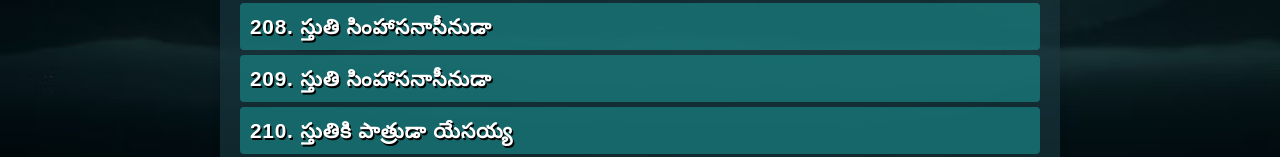
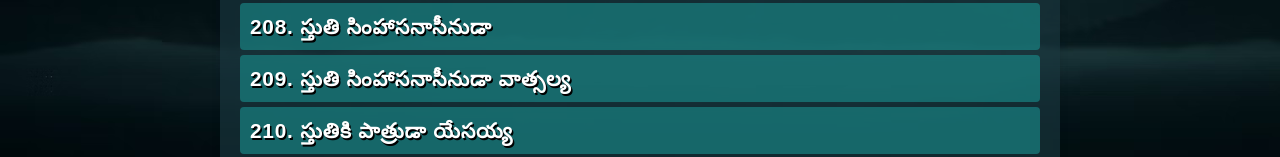
Before and after one commit to Jaisonno/Jlfgm, a plain HTML site: page index.html in a window 1280 px wide. Shown: the part 11136-11293 px from the top of the page. Drawn offline with Linux system fonts and the light colour scheme.

Commit message:
Update index.html

```diff
--- a/index.html
+++ b/index.html
@@ -1541,7 +1541,7 @@
          "lyrics": "యెహోవా దయాళుడు సర్వ శక్తిమంతుడు <br> ఆయన కృప నిత్యముండును (2) <br> ఆయనే బలవంతుడు  ఆయనే యుద్ధ వీరుడు (2) <br> యెహోవా నాకు తోడుండగా<br>  నాకు భయమే లేనే లేదు <br> యెహోవా నాకు తోడుండగా<br>  నాకు దిగులే లేనే లేదు <br> జైజై యేసు రాజా జయ యేసు రాజా (4) <br> || యెహోవా || <br> <br> 1. సేనా దయ్యమును <br>     పందులలోకి పంపిన వారాయనే <br>     మృతుడైన లాజరును <br>     మరణము నుండి లేపిన వారాయనే (2)         <br> || యెహోవా నాకు || <br> <br> 2. దావీదు వంశమును <br>    ఇల చిగురింప చేసిన వారాయనే <br>    విలువైన రక్షణలో <br>    నను కడ వరకు నడిపించు వారాయనే (2)          <br> || యెహోవా నాకు ||"
         },
         {
-         "title": "స్తుతి సింహాసనాసీనుడా",
+         "title": "స్తుతి సింహాసనాసీనుడా వాత్సల్య",
          "lyrics": "స్తుతి సింహాసనాసీనుడా <br> వాత్సల్య సంపన్నుడా (2) <br> పరవశించి పాడేదా నీ కృపను ప్రకటించేదా (2) <br> యేసయ్యా నా స్తుతి పాత్రుడా <br> స్తోత్రార్హుడా ఆరాధనా నీకే (2) <br> <br> 1. అక్షయ బీజం నాలోన నాటావు <br>    జీవ జలముల జల్లైకురిసావు (2) <br>    నీలో నా జీవితం విరబూసిన వనమాయెనె (2) <br>    యేసయ్యా నా స్తుతి పాత్రుడా <br>    స్తోత్రార్హుడా ఆరాధనా నీకే (2) <br>                     || స్తుతి సింహాస || <br> <br> 2. సౌభాగ్యములతో అలంకరించావు <br>    నీ రాయబారిగా నన్నే నిలిపావు (2) <br>    నీకై నా జీవితం నీ సాక్షిగా వికసించెనే (2) <br>    యేసయ్యా నా స్తుతి పాత్రుడా <br>    స్తోత్రార్హుడా ఆరాధనా నీకే (2) <br>                   || స్తుతి సింహాస ||"
         },
 
```
